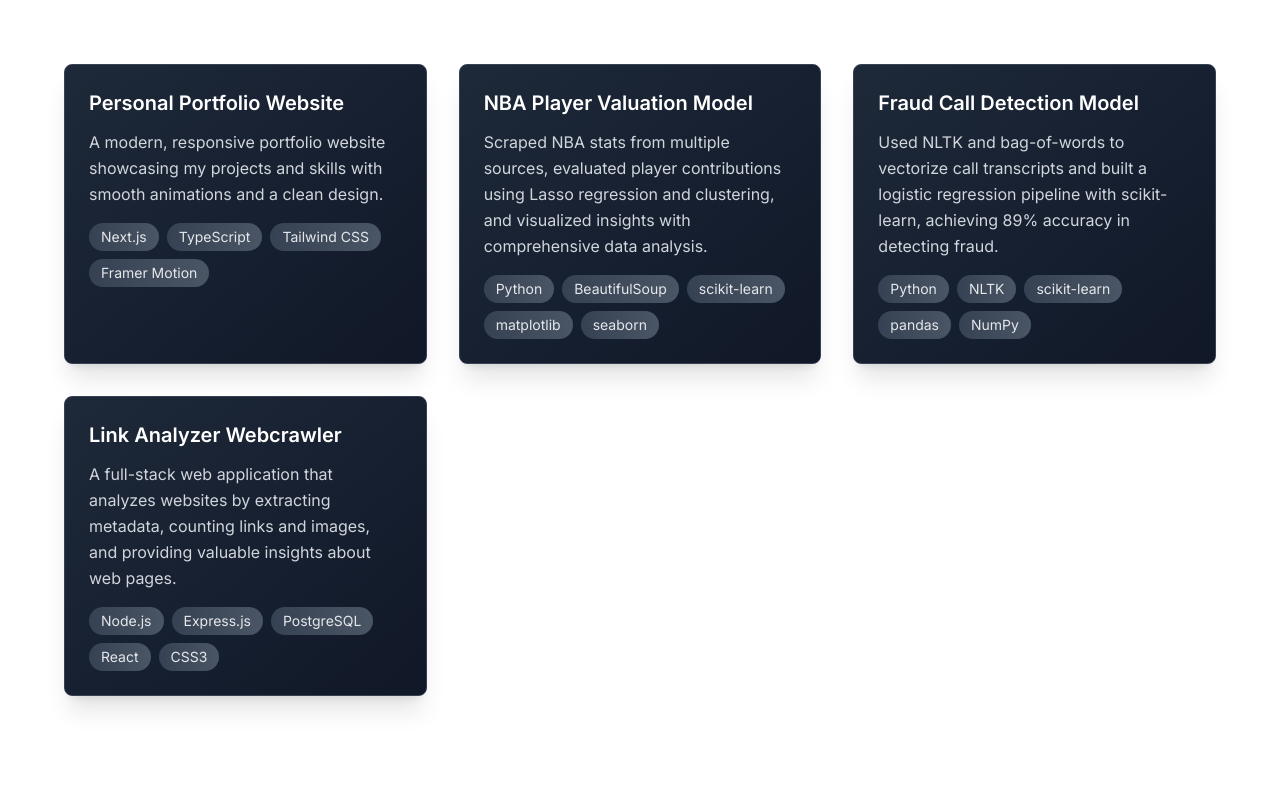
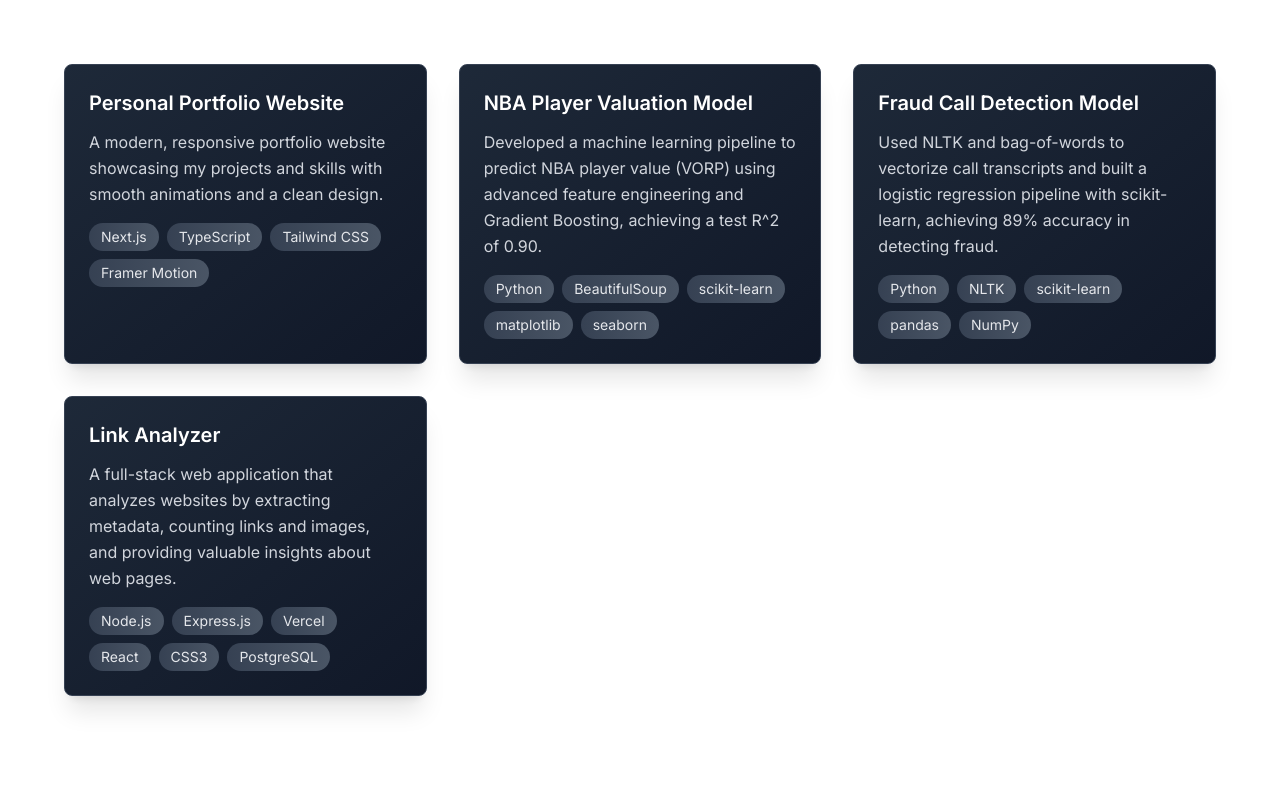
Before and after one commit to mikeyautorino2/portfolio, a Next.js app: page / in a window 1280 px wide. Shown: the part 1480-2280 px from the top of the page. Built offline with nearby package versions, Linux system fonts and the light colour scheme.

Commit message:
updated resume

```diff
--- a/src/components/Hero.tsx
+++ b/src/components/Hero.tsx
@@ -240,7 +240,7 @@
           </motion.a>
 
           <motion.a
-            href="/michele_a_resume_S7_20_25c.pdf"
+            href="/michele_a_resume_S8_7_25copy.pdf"
             target="_blank"
             rel="noopener noreferrer"
             className="bg-gradient-to-r from-gray-800 to-gray-900 backdrop-blur-sm text-white px-12 py-5 text-lg font-medium rounded-full border-2 border-gray-600 hover:border-accent shadow-xl hover:shadow-2xl relative overflow-hidden group transition-all duration-500"
--- a/src/components/Projects.tsx
+++ b/src/components/Projects.tsx
@@ -19,7 +19,7 @@
 	},
 	{
 		title: 'NBA Player Valuation Model',
-		description: 'Scraped NBA stats from multiple sources, evaluated player contributions using Lasso regression and clustering, and visualized insights with comprehensive data analysis.',
+		description: 'Developed a machine learning pipeline to predict NBA player value (VORP) using advanced feature engineering and Gradient Boosting, achieving a test R^2 of 0.90.',
 		tech: ['Python', 'BeautifulSoup', 'scikit-learn', 'matplotlib', 'seaborn'],
 		github: 'https://github.com/mikeyautorino2/NBAVORPMODEL',
 	},
@@ -30,9 +30,9 @@
 		github: 'https://github.com/mikeyautorino2/DSclubprojclone',
 	},
 	{
-		title: 'Link Analyzer Webcrawler',
+		title: 'Link Analyzer',
 		description: 'A full-stack web application that analyzes websites by extracting metadata, counting links and images, and providing valuable insights about web pages.',
-		tech: ['Node.js', 'Express.js', 'PostgreSQL', 'React', 'CSS3'],
+		tech: ['Node.js', 'Express.js', 'Vercel','React', 'CSS3', 'PostgreSQL'],
 		github: 'https://github.com/mikeyautorino2/webcrawler',
 	},
 ];
--- a/src/components/Skills.tsx
+++ b/src/components/Skills.tsx
@@ -4,7 +4,7 @@
 const skills = {
   'Languages': ['JavaScript/TypeScript', 'Python','C++','Java'],
   'Frontend': ['React', 'Next.js', 'Tailwind CSS'],
-  'Backend': ['Node.js', 'Spring'],
+  'Backend/Databases': ['Node.js', 'Express.js', 'PostgreSQL'],
   'Tools': ['Git', 'Docker','Scikit-learn','NLTK','Pandas','NumPy'],
 };
 
```
Also changed, not shown: 2 other files (tests, documents, lock files or other folders).
